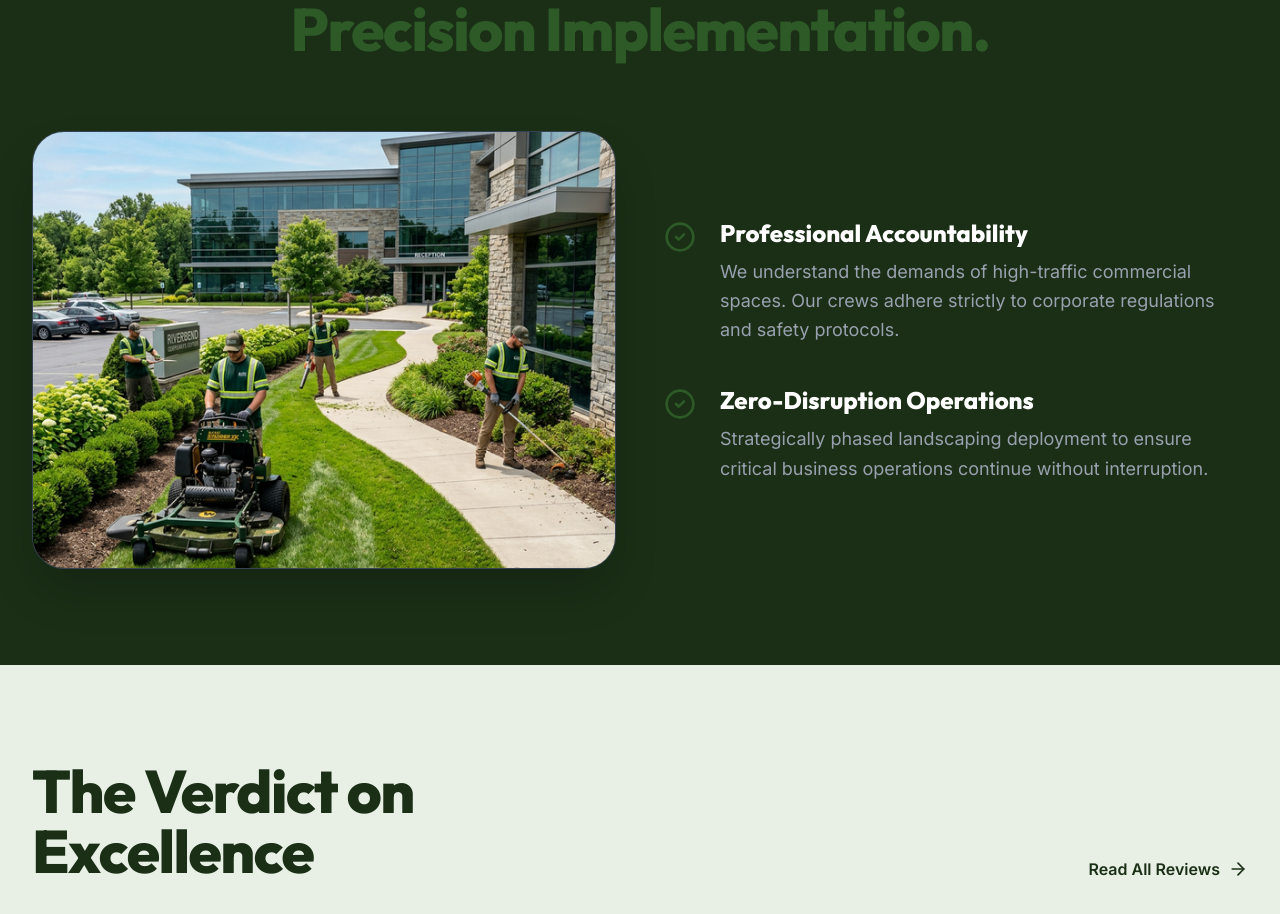
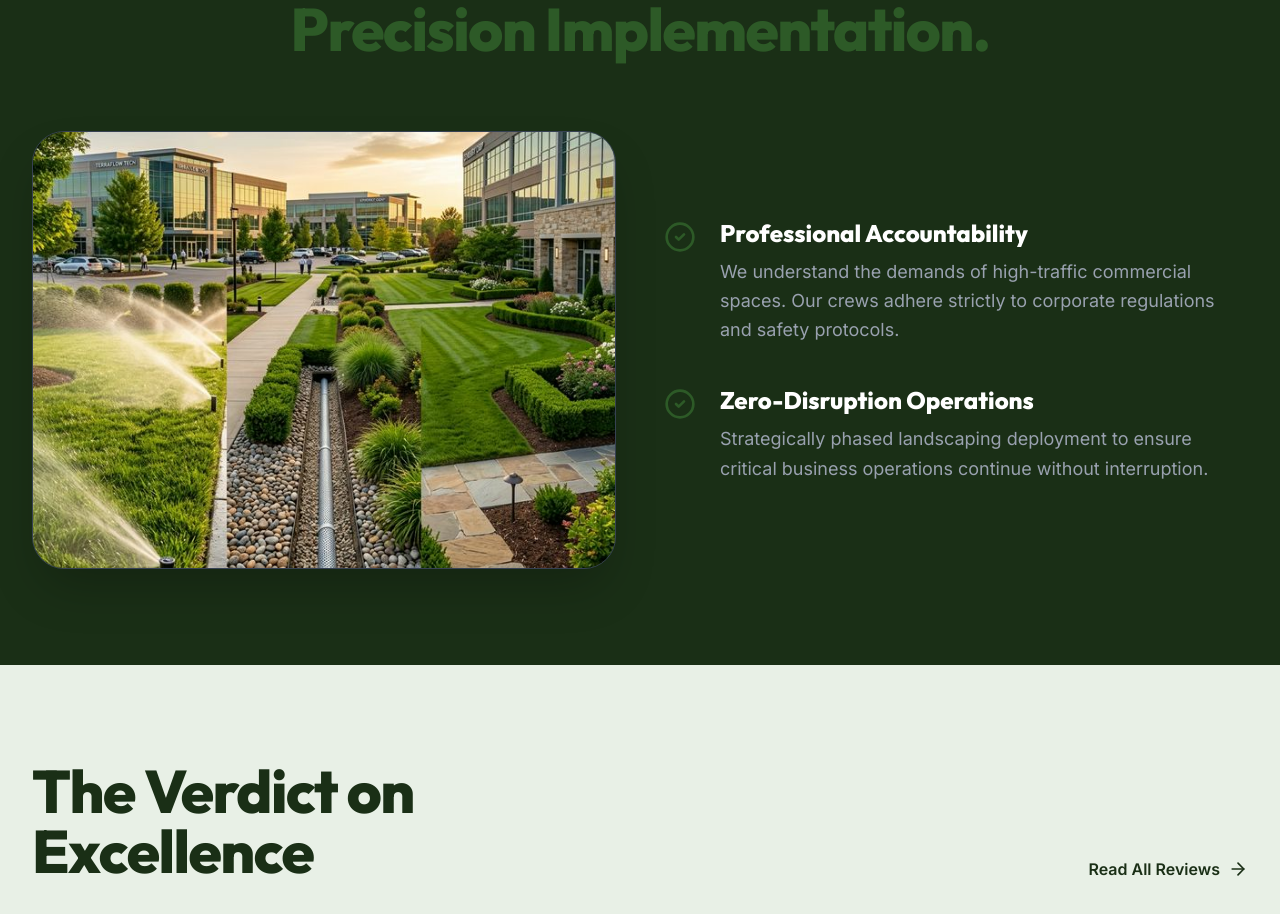
Before and after one commit to Founditmarketing/alatex, a React (Vite) app: page / in a window 1280 px wide. Shown: the part 3460-4374 px from the top of the page. Built offline with nearby package versions, Linux system fonts and the light colour scheme.

Commit message:
Replace Corporate Standards section photo with services composite image

```diff
--- a/src/components/LandingPage.tsx
+++ b/src/components/LandingPage.tsx
@@ -188,7 +188,7 @@
 
           <div className="grid md:grid-cols-2 gap-12 items-center">
             <div className="aspect-[4/3] rounded-[2rem] overflow-hidden relative shadow-2xl border border-gray-700">
-              <img src={'/commercial_crew.png'} alt="AlaTex Professional Landscaping Crew" className="w-full h-full object-cover" />
+              <img src={'/commercial_services.png'} alt="AlaTex Commercial Irrigation, French Drains & Maintenance Services" className="w-full h-full object-cover" />
             </div>
 
             <div className="flex flex-col gap-10">
```
Also changed, not shown: public/commercial_services.png (added).
